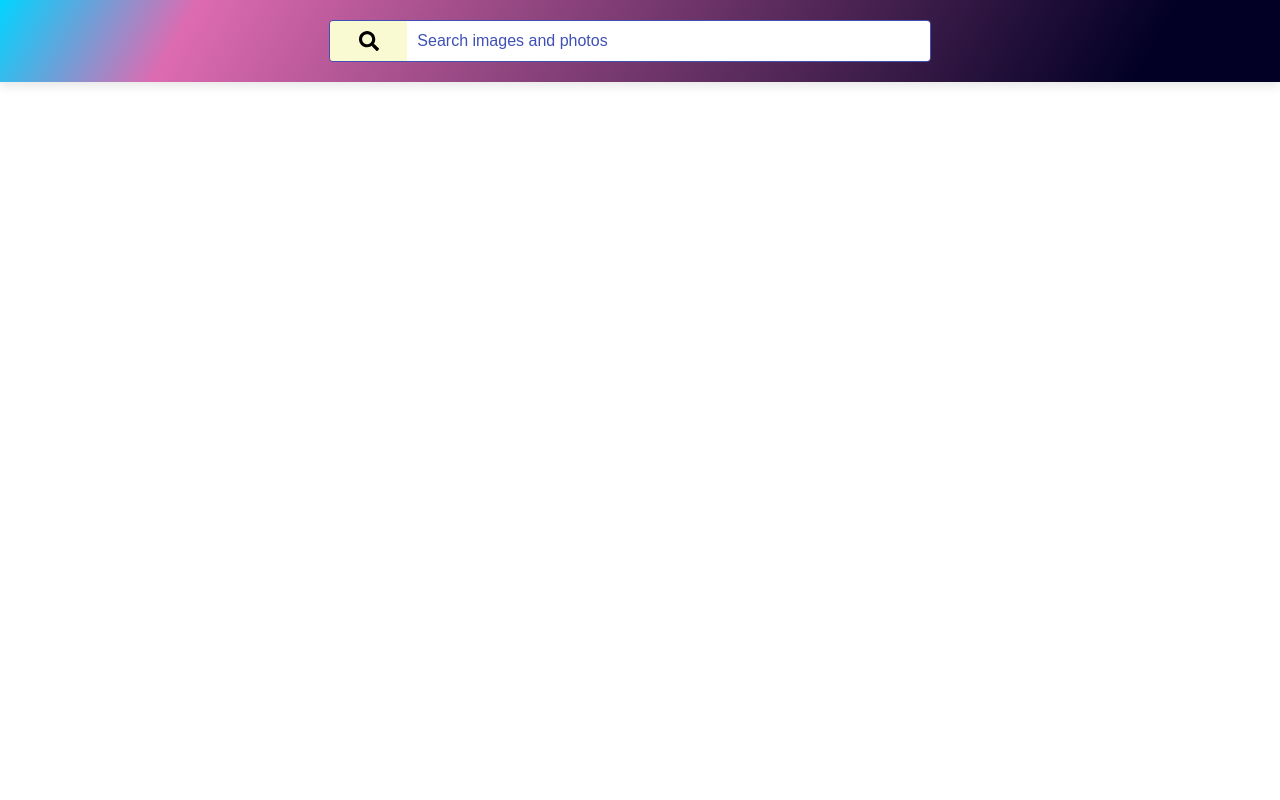
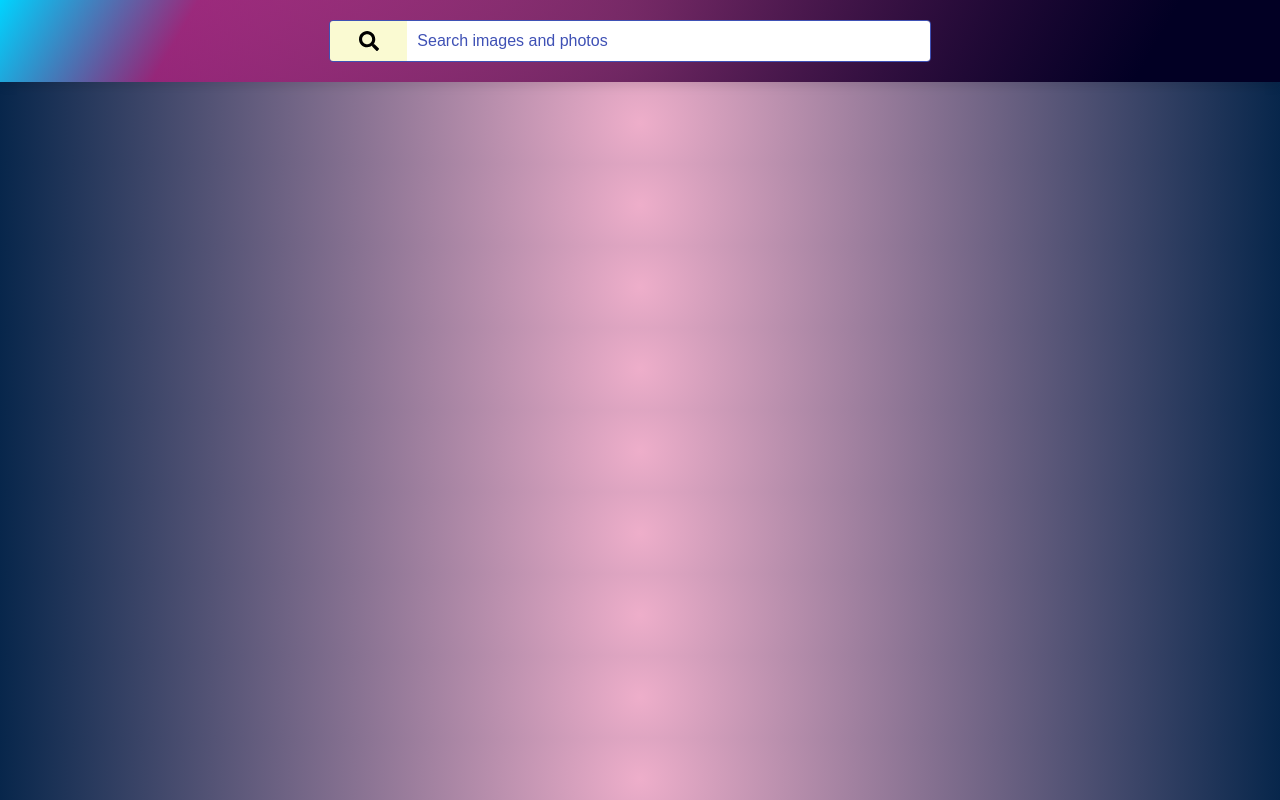
Before and after one commit to mykolaromanets/goit-react-hw-04-images, a React (Create React App) app: page / in a window 1280 px wide. Built offline with nearby package versions, Linux system fonts and the light colour scheme.

Commit message:
Update index.css

```diff
--- a/src/index.css
+++ b/src/index.css
@@ -7,6 +7,13 @@ body {
     sans-serif;
   -webkit-font-smoothing: antialiased;
   -moz-osx-font-smoothing: grayscale;
+
+  background: rgb(238, 174, 202);
+  background: radial-gradient(
+    circle,
+    rgba(238, 174, 202, 1) 0%,
+    rgba(7, 38, 75, 1) 100%
+  );
 }
 
 code {
```
